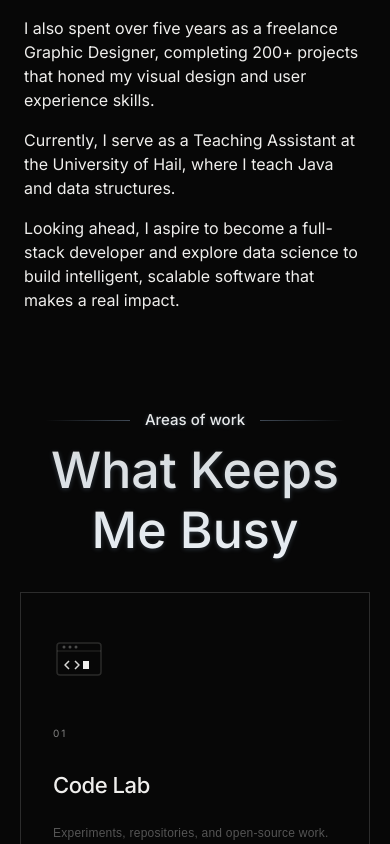
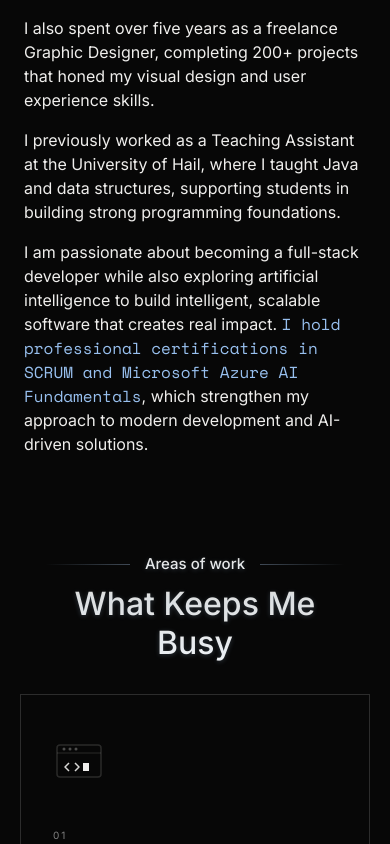
Before and after one commit to shhahad20/my-portfolio-v2, a React (Vite) app in the folder frontend/: page / in a window 390 px wide. Shown: the part 1660-2504 px from the top of the page. Built offline with nearby package versions, Linux system fonts and the light colour scheme.

Commit message:
feat: add new images and update About, Cards, Testimonials, and styles for improved presentation

```diff
--- a/frontend/src/components/About.tsx
+++ b/frontend/src/components/About.tsx
@@ -42,7 +42,6 @@ const About = () => {
       transition={{ duration: 0.8, ease: "easeOut" }}
       viewport={{ once: true, amount: 0.2 }}
     >
-
       <div id="about-paragraph">
         <div className="between-lines">
           <div>
@@ -110,13 +109,16 @@ const About = () => {
           ref={paragraphs["Teaching Assistant"]}
           className={highlighted === "Teaching Assistant" ? "highlighted" : ""}
         >
-          Currently, I serve as a Teaching Assistant at the University of Hail,
-          where I teach Java and data structures.
+          I previously worked as a Teaching Assistant at the University of Hail,
+          where I taught Java and data structures, supporting students in
+          building strong programming foundations.
         </p>
         <p>
-          Looking ahead, I aspire to become a full-stack developer and explore
-          data science to build intelligent, scalable software that makes a real
-          impact.
+          I am passionate about becoming a full-stack developer while also
+          exploring artificial intelligence to build intelligent, scalable
+          software that creates real impact. <span className="span-color">I hold professional certifications
+          in SCRUM and Microsoft Azure AI Fundamentals</span>, which strengthen my
+          approach to modern development and AI-driven solutions.
         </p>
       </div>
     </motion.div>
--- a/frontend/src/components/Cards.tsx
+++ b/frontend/src/components/Cards.tsx
@@ -271,7 +271,7 @@ const CARDS: CardItem[] = [
     num: "02",
     title: "Branding",
     desc: "Graphic design, visual identity, and brand systems. Translating ideas into visual language.",
-    link: "/branding",
+    link: "https://www.behance.net/shhahad20",
     icon: <BrandingIcon />,
   },
   {
--- a/frontend/src/components/Testimonials.tsx
+++ b/frontend/src/components/Testimonials.tsx
@@ -189,7 +189,7 @@ const Testimonials = () => {
               style={{ width: effectiveCardWidth }}
             >
               <div
-                className="card"
+                className="test-card"
                 style={{
                   opacity: index === currentIndex ? 1 : 0.5,
                   transform: `scale(${index === currentIndex ? 1 : 0.9})`,
--- a/frontend/src/pages/Home.tsx
+++ b/frontend/src/pages/Home.tsx
@@ -7,7 +7,7 @@ import Experience from "../components/Experience";
 import Footer from "../components/Footer";
 import Hero from "../components/Hero";
 import Info from "../components/Info";
-import MyPartners from "../components/MyPartners";
+// import MyPartners from "../components/MyPartners";
 import Navbar from "../components/Navbar";
 import Testimonials from "../components/Testimonials";
 
@@ -21,7 +21,7 @@ const Home: React.FC = () => {
       <Cards/>
       {/* <Dashboard/> */}
       <Experience />
-      <MyPartners />
+      {/* <MyPartners /> */}
       <Testimonials/>
       <Info/>
       <Contact/>
--- a/frontend/src/styles/cards.scss
+++ b/frontend/src/styles/cards.scss
@@ -334,6 +334,11 @@
   @include header-style(50px);
   margin: 0;
 }
+@media (max-width: 480px) {
+  .second-header{
+    @include header-style(2rem);
+  }
+}
 }
 
 .busy-card {
--- a/frontend/src/styles/experience.scss
+++ b/frontend/src/styles/experience.scss
@@ -447,7 +447,6 @@
   width: 280px;
   height: 310px;
   // border-radius: 20px;
-
   backdrop-filter: blur(32px) saturate(180%);
   -webkit-backdrop-filter: blur(32px) saturate(180%);
 
@@ -582,7 +581,6 @@
 .experience-section {
   position: relative;
   background: #070707;
-
   // padding-bottom: 55vh;
 }
 
@@ -621,6 +619,7 @@
   align-items: center;
   gap: 1rem;
   flex-shrink: 0;
+  margin-top: 10rem;
 }
 
 .experience-header__top {
@@ -710,6 +709,7 @@
 @media (max-width: 1490px) {
   .experience-section {
     padding-bottom: 5vh;
+
   }
   .experience-sticky {
     justify-content: flex-start;
@@ -745,6 +745,8 @@
 @media (max-width: 480px) {
   .experience-section {
     padding-bottom: 55vh;
+      margin-bottom: 10rem;
+
   }
   .experience-sticky {
     padding-top: 1.5rem;
--- a/frontend/src/styles/mypartners.scss
+++ b/frontend/src/styles/mypartners.scss
@@ -8,6 +8,7 @@
   justify-content: center;
   padding: 4rem 2rem;
   // margin-bottom: 6rem;
+
   .header-content {
     display: flex;
     flex-direction: column;
--- a/frontend/src/styles/testimonials.scss
+++ b/frontend/src/styles/testimonials.scss
@@ -8,7 +8,7 @@
   flex-direction: column;
   justify-content: center;
   margin-bottom: 8rem;
-
+  margin-top: 10rem;
   .header-content {
     display: flex;
     flex-direction: column;
@@ -98,7 +98,7 @@
     //   padding: 1rem;
   }
 
-  .card {
+  .test-card {
     // transform-origin: center;
     border: map-get($borders, 3);
     padding: 2rem;
```
Also changed, not shown: frontend/public/claudecode-color.png (added), frontend/public/cursor.png (added), frontend/src/components/MyPartners.tsx (line endings or trailing spaces), frontend/src/styles/_mixins.scss (line endings or trailing spaces).
